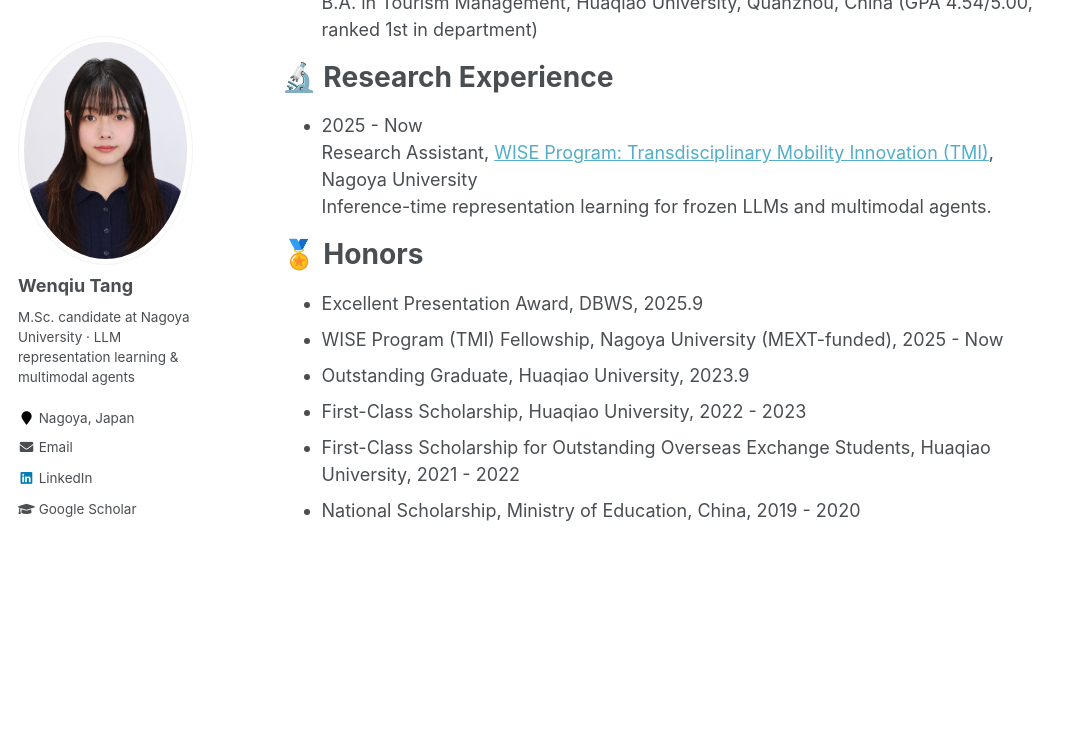
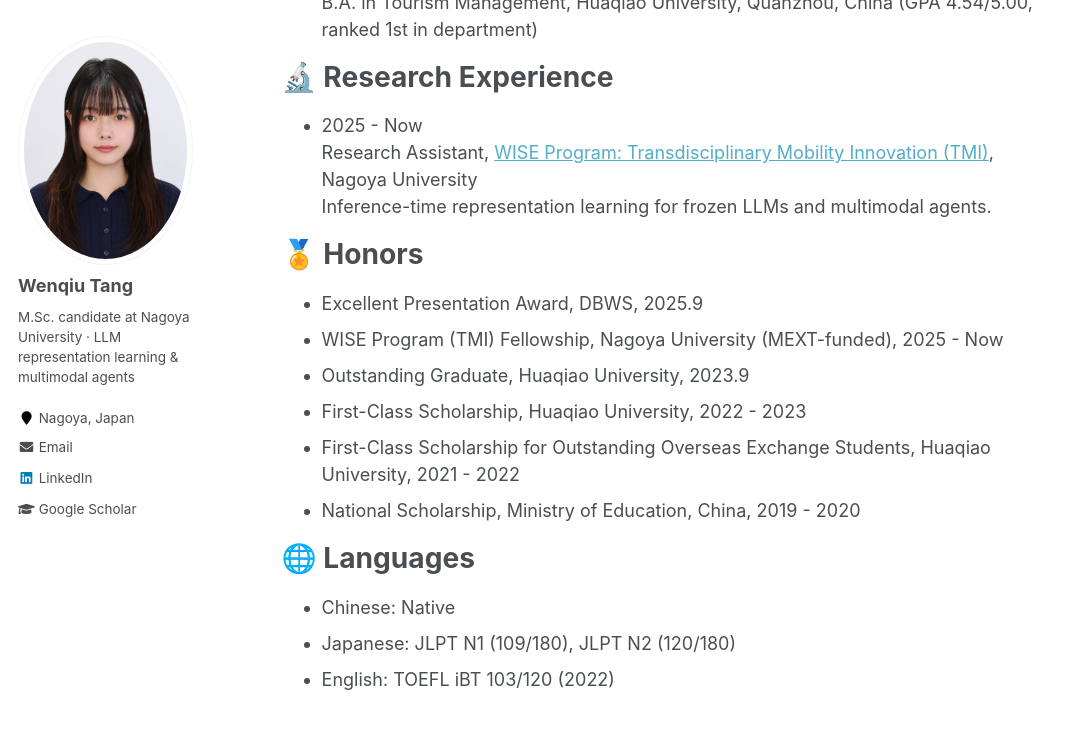
Before and after one commit to lunat5078/lunat5078.github.io, a Jekyll site: the page built from _pages/about.md, in a window 1280 px wide and 900 px high, scrolled down 1468 px. Shown: the top 729 px of the window, without its empty margins (0-1076 px from the left). Built offline with Jekyll 4.4.1, drawn with Linux system fonts in a browser that asks for light colours.

Commit message:
Add languages section
Co-Authored-By: Claude Opus 5.5 (1M context) <noreply@anthropic.com>

```diff
--- a/_pages/about.md
+++ b/_pages/about.md
@@ -36,3 +36,7 @@ My CV is available [here](/files/Wenqiu_Tang_CV.pdf).
 🏅 Honors
 ======
   {% include_relative award.md %}
+
+🌐 Languages
+======
+  {% include_relative languages.md %}
--- /dev/null
+++ b/_pages/languages.md
@@ -0,0 +1,3 @@
+* Chinese: Native
+* Japanese: JLPT N1 (109/180), JLPT N2 (120/180)
+* English: TOEFL iBT 103/120 (2022)
```
